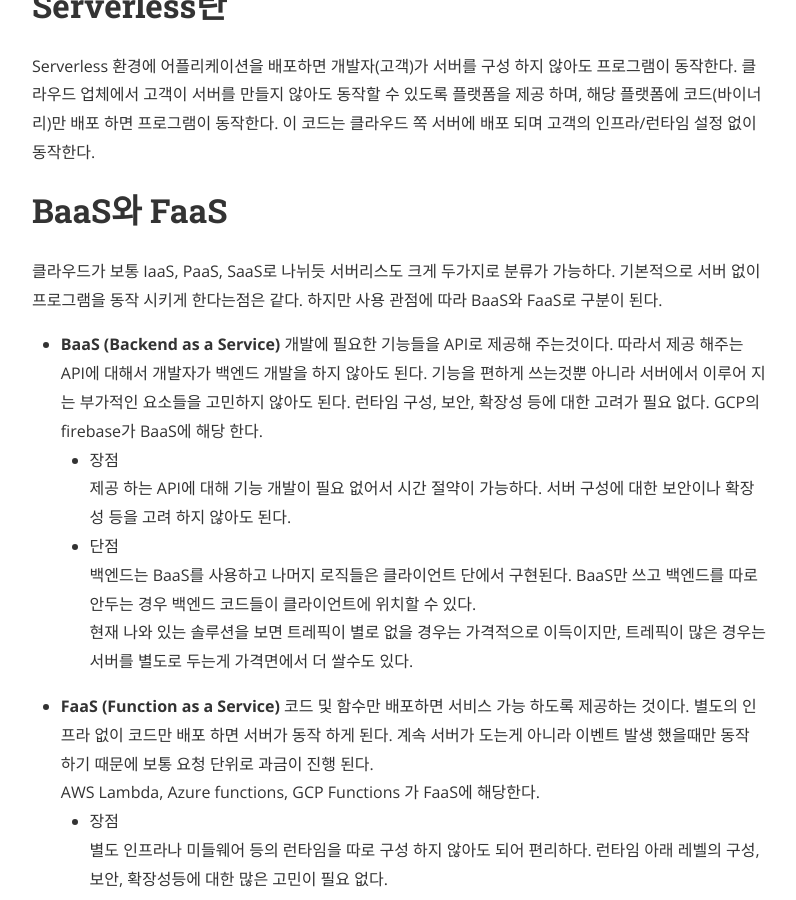
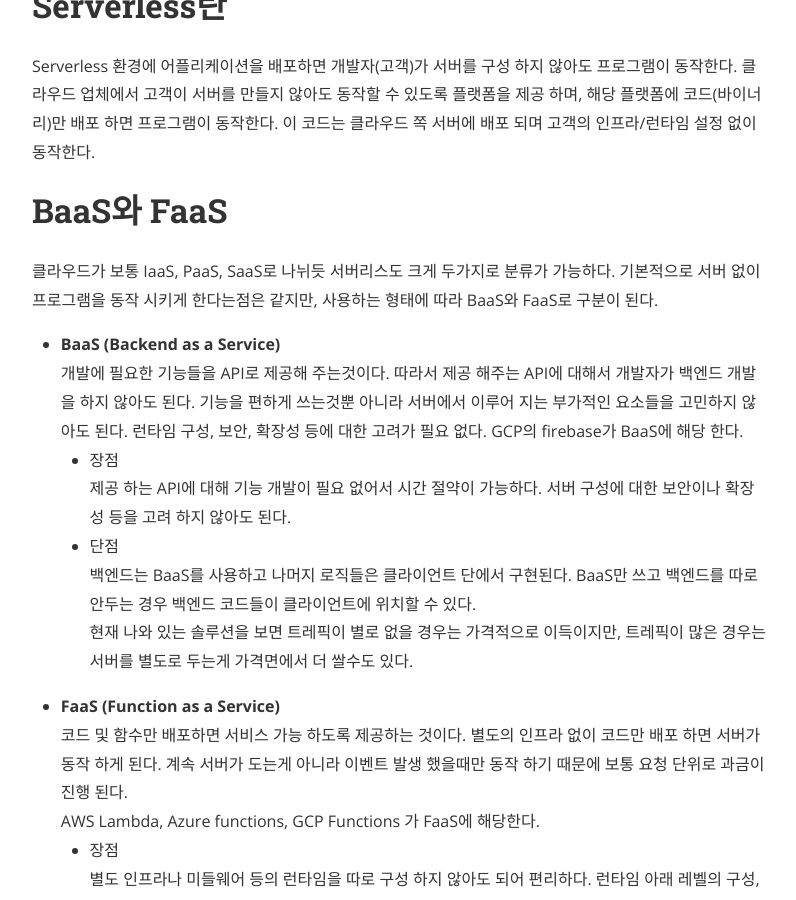
Before and after one commit to jukops/jukops.github.io, a Jekyll site: the page built from _posts/2020-05-24-serverless-baas_faas.md, in a window 1280 px wide and 900 px high, scrolled down 364 px. Shown: the whole window, without its empty margins (240-1036 px from the left). Built offline with Jekyll 4.4.1, drawn with Linux system fonts in a browser that asks for light colours; nearby versions of some CDN libraries.

Commit message:
Change formatting baas faas 2

```diff
--- a/_posts/2020-05-24-serverless-baas_faas.md
+++ b/_posts/2020-05-24-serverless-baas_faas.md
@@ -9,7 +9,7 @@
 Serverless 환경에 어플리케이션을 배포하면 개발자(고객)가 서버를 구성 하지 않아도 프로그램이 동작한다. 클라우드 업체에서 고객이 서버를 만들지 않아도 동작할 수 있도록 플랫폼을 제공 하며, 해당 플랫폼에 코드(바이너리)만 배포 하면 프로그램이 동작한다. 이 코드는 클라우드 쪽 서버에 배포 되며 고객의 인프라/런타임 설정 없이 동작한다.
 
 # BaaS와 FaaS
-클라우드가 보통 IaaS, PaaS, SaaS로 나뉘듯 서버리스도 크게 두가지로 분류가 가능하다. 기본적으로 서버 없이 프로그램을 동작 시키게 한다는점은 같다. 하지만 사용 관점에 따라 BaaS와 FaaS로 구분이 된다.
+클라우드가 보통 IaaS, PaaS, SaaS로 나뉘듯 서버리스도 크게 두가지로 분류가 가능하다. 기본적으로 서버 없이 프로그램을 동작 시키게 한다는점은 같지만, 사용하는 형태에 따라 BaaS와 FaaS로 구분이 된다.
 
 - **BaaS (Backend as a Service)**
 개발에 필요한 기능들을 API로 제공해 주는것이다. 따라서 제공 해주는 API에 대해서 개발자가 백엔드 개발을 하지 않아도 된다.
```
